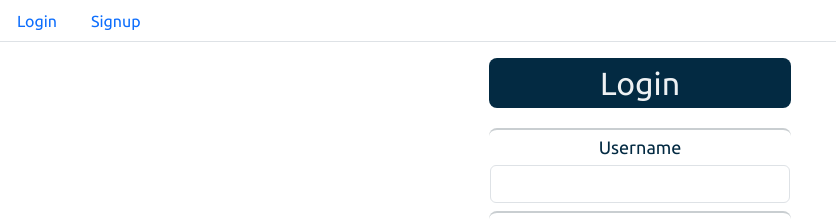
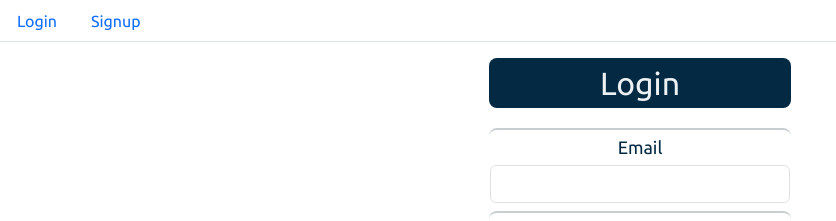
Before and after one commit to Abdullah5111/Uni, a React (Vite) app in the folder frontend/: page / in a window 1280 px wide. Shown: the top 221 px of the page, without its empty margins (0-836 px from the left). Built offline with nearby package versions, Linux system fonts and the light colour scheme.

Commit message:
Version 1

```diff
--- a/frontend/src/Pages/Login.jsx
+++ b/frontend/src/Pages/Login.jsx
@@ -46,7 +46,7 @@ function Login() {
       <div className="container-fluid d-flex flex-column align-items-center text-dark">
         <h2 className="m-3 custom-width-div custom-heading">Login</h2>
         <div className="m-1 d-flex flex-column align-items-center custom-width-div custom-border">
-          <label className="m-1 custom-font">Username</label>
+          <label className="m-1 custom-font">Email</label>
           <input className="form-control custom-width" type="text" value={username} onChange={handleUsernameChange} />
         </div>
         <div className="m-1 d-flex flex-column align-items-center custom-width-div custom-border">
```
